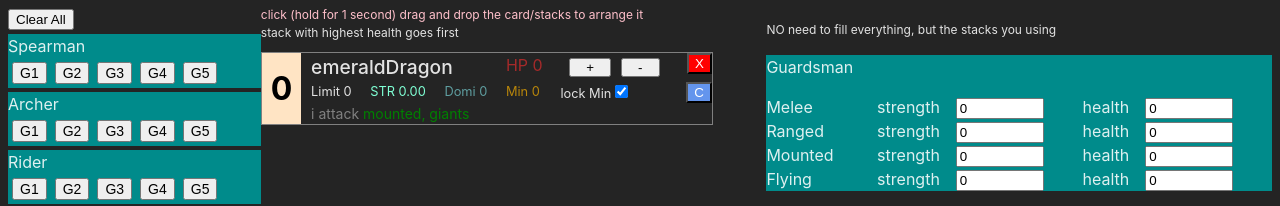
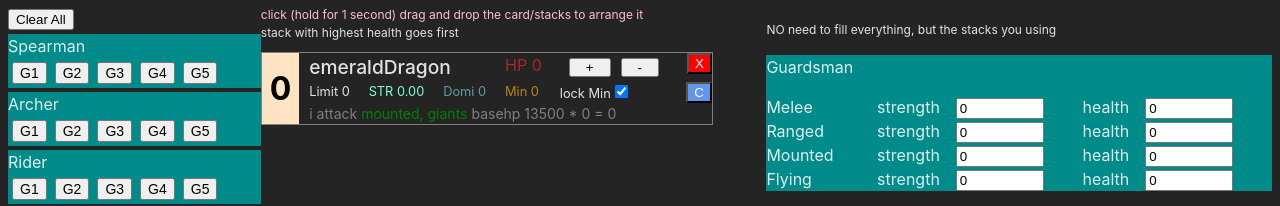
Before and after one commit to moigithub/totalbattlecaballitos, a React (Vite) app: page /v2 in a window 1280 px wide. Both pictures are taken after a click on the button "Emerald Dragon M3". Shown: the part 287-493 px from the top of the page. Built offline with nearby package versions, Linux system fonts and the light colour scheme.

Commit message:
drag handler

```diff
--- a/src/Card.tsx
+++ b/src/Card.tsx
@@ -1,7 +1,8 @@
 import { useSortable } from '@dnd-kit/sortable'
 import { CSS } from '@dnd-kit/utilities'
 import { draugMage, whoCanIAttack } from './monsters'
-import { Stack, useStackStore } from './stackStore'
+import { useStackStore } from './stackStore'
+import { Stack } from './types'
 
 export const Card = ({ stack }: { stack: Stack }) => {
   // const army = useStackStore(state => state.army)
@@ -30,8 +31,11 @@ export const Card = ({ stack }: { stack: Stack }) => {
   const stackStrength = getStackStrength(stack.id!, draugMage.category)
 
   return (
-    <div className='stack-card' ref={setNodeRef} style={style} {...attributes} {...listeners}>
-      <p className='stack-units'>{stack.units}</p>
+    <div className='stack-card' ref={setNodeRef} style={style}>
+      <p className='stack-units' {...attributes} {...listeners}>
+        <div className='drag-handler'></div>
+        {stack.units}
+      </p>
       <p className='stack-name'>{stack.unit.name}</p>
       <p className='stack-health'>HP {stackHealth.toFixed(0)}</p>
       <p className='stack-strength'>STR {stackStrength.toFixed(2)}</p>
@@ -80,7 +84,12 @@ export const Card = ({ stack }: { stack: Stack }) => {
         </button>
       </div>
       <div className='stack-attack-info' style={{ color: 'gray', fontSize: 14 }}>
-        i attack <span style={{ color: 'green' }}>{whoCanIAttack(stack.unit)}</span>
+        i attack <span style={{ color: 'green' }}>{whoCanIAttack(stack.unit)}</span> basehp{' '}
+        {stack.unit.BASEHP}
+        {' * '}
+        {stack.units}
+        {' = '}
+        {stack.units * stack.unit.BASEHP}
       </div>
       {/* <span className='stack-id tiny'>(id.{stack.id})</span> */}
     </div>
```
